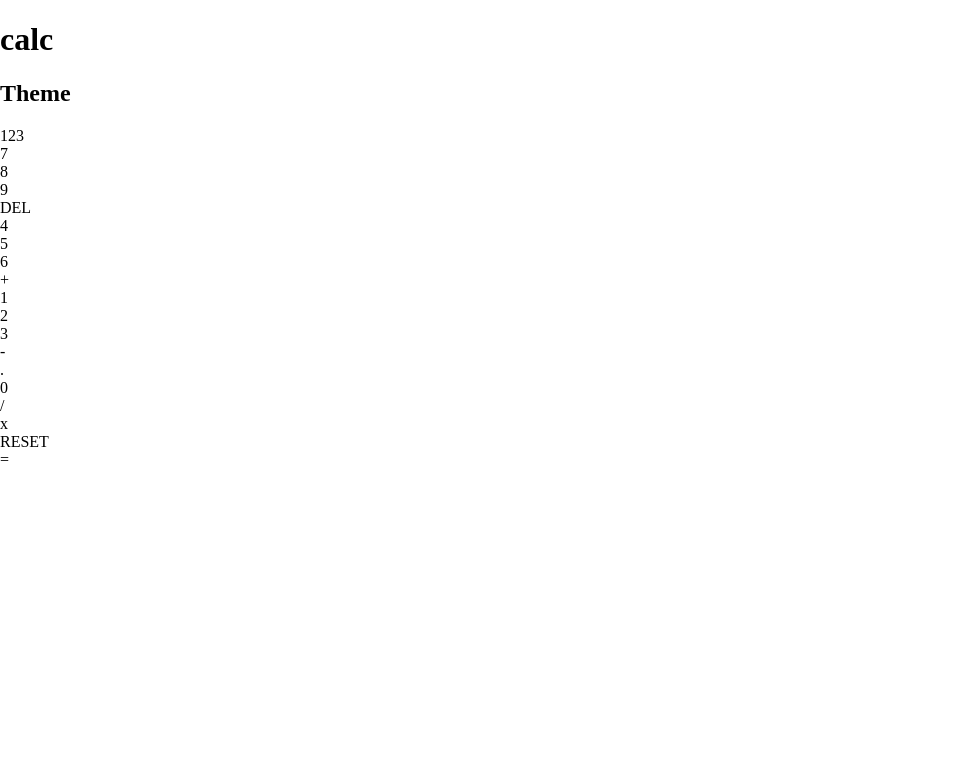
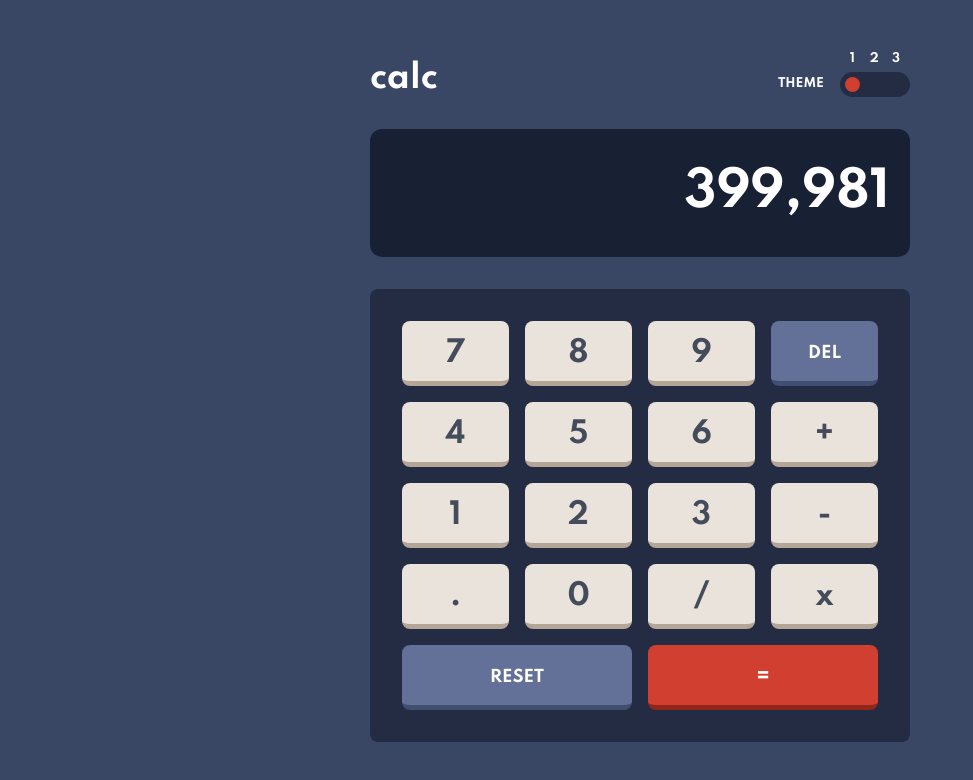
Before and after one commit to solvedbiscuit71/calculator-app, a React (Create React App) app: page / in a window 1280 px wide. Shown: the top 780 px of the page, without its empty margins (0-973 px from the left). Built offline with nearby package versions, Linux system fonts and the light colour scheme.

Commit message:
completed the styling the calculator

```diff
--- /dev/null
+++ b/public/theme.json
@@ -0,0 +1,59 @@
+{
+  "1": {
+    "--main-bg": "hsl(222, 26%, 31%)",
+    "--btn-grid-bg": "hsl(223, 31%, 20%)",
+    "--display-bg": "hsl(224, 36%, 15%)",
+
+    "--display-color": "white",
+    "--btn-primary-color": "hsl(221, 14%, 31%)",
+    "--btn-secondary-color": "white",
+    "--btn-warning-color": "white",
+
+    "--btn-primary-bg": "hsl(30, 25%, 89%)",
+    "--btn-primary-shadow": "hsl(28, 16%, 65%)",
+
+    "--btn-secondary-bg": "hsl(225, 21%, 49%)",
+    "--btn-secondary-shadow": "hsl(224, 28%, 35%)",
+
+    "--btn-warning-bg": "hsl(6, 63%, 50%)",
+    "--btn-warning-shadow": "hsl(6, 70%, 34%)"
+  },
+  "2": {
+    "--main-bg": "hsl(0, 0%, 90%)",
+    "--btn-grid-bg": "hsl(0, 5%, 81%)",
+    "--display-bg": "hsl(0, 0%, 93%)",
+
+    "--display-color": "hsl(60, 10%, 19%)",
+    "--btn-primary-color": "hsl(60, 10%, 19%)",
+    "--btn-secondary-color": "white",
+    "--btn-warning-color": "white",
+
+    "--btn-primary-bg": "hsl(45, 7%, 89%)",
+    "--btn-primary-shadow": "hsl(35, 11%, 61%)",
+
+    "--btn-secondary-bg": "hsl(185, 42%, 37%)",
+    "--btn-secondary-shadow": "hsl(185, 58%, 25%)",
+
+    "--btn-warning-bg": "hsl(25, 98%, 40%)",
+    "--btn-warning-shadow": "hsl(25, 99%, 27%)"
+  },
+  "3": {
+    "--main-bg": "hsl(268, 75%, 9%)",
+    "--btn-grid-bg": "hsl(268, 71%, 12%)",
+    "--display-bg": "hsl(268, 71%, 12%)",
+
+    "--display-color": "hsl(52, 100%, 62%)",
+    "--btn-primary-color": "hsl(52, 100%, 62%)",
+    "--btn-secondary-color": "white",
+    "--btn-warning-color": "hsl(198, 20%, 13%)",
+
+    "--btn-primary-bg": "hsl(268, 47%, 21%)",
+    "--btn-primary-shadow": "hsl(290, 70%, 36%)",
+
+    "--btn-secondary-bg": "hsl(281, 89%, 26%)",
+    "--btn-secondary-shadow": "hsl(285, 91%, 52%)",
+
+    "--btn-warning-bg": "hsl(176, 100%, 44%)",
+    "--btn-warning-shadow": "hsl(177, 92%, 70%)"
+  }
+}
--- a/src/components/Calc/Button.jsx
+++ b/src/components/Calc/Button.jsx
@@ -14,7 +14,7 @@ function Button(props) {
         props.onClick(props.value)
       }}
     >
-    {props.value}
+    <span> {props.value} </span>
     </div>
   );
 }
--- a/src/components/Calc/Header.jsx
+++ b/src/components/Calc/Header.jsx
@@ -10,8 +10,8 @@ function Header(props) {
           <span>2</span>
           <span>3</span>
 
-          <div className="toggle-btn">
-            <span className={`slicer slicer--${props.currentThemeNo}`}></span>
+          <div className="toggle-btn" onClick={props.onClick}>
+            <span className={`slider slider--${props.currentThemeNo}`}></span>
           </div>
         </div>
       </div>
--- a/src/components/Calc/index.jsx
+++ b/src/components/Calc/index.jsx
@@ -6,7 +6,8 @@ class Calc extends Component {
   constructor(props){
     super(props)
     this.state = {
-      currentThemeNo: 1
+      currentThemeNo: 1,
+      themes: {}
     }
   }
 
@@ -14,12 +15,38 @@ class Calc extends Component {
     console.log(value)
   }
 
+  handleToggle = () => {
+    const newTheme = this.state.currentThemeNo + 1 < 4 ? this.state.currentThemeNo + 1 : 1;
+    const newThemeColors = this.state.themes[newTheme]
+    console.log(newThemeColors)
+
+    for(const [key,value] of Object.entries(newThemeColors)){
+      document.documentElement.style.setProperty(key,value);
+    }
+    this.setState({
+      currentThemeNo: newTheme
+    })
+  }
+
+  componentDidMount() {
+    fetch("theme.json")
+      .then(data => data.json())
+      .then(data => {
+        this.setState({
+          themes: data
+        })
+      })
+      .catch(error => {
+        console.log(error)
+      })
+  }
+
   render() {
     return (
-    <>
-      <Header currentThemeNo={this.state.currentThemeNo} />
+    <div className="calc">
+      <Header currentThemeNo={this.state.currentThemeNo} onClick={this.handleToggle} />
 
-      <div className="display"></div>
+      <div className="display">399,981</div>
       <div className="btn-grid">
         <Button value={7} className="btn btn--primary" onClick={this.handleClick} />
         <Button value={8} className="btn btn--primary" onClick={this.handleClick} />
@@ -41,10 +68,10 @@ class Calc extends Component {
         <Button value="/" className="btn btn--primary" onClick={this.handleClick} />
         <Button value="x" className="btn btn--primary" onClick={this.handleClick} />
 
-        <Button value="RESET" className="btn btn--secondary row-span-2" onClick={this.handleClick} />
-        <Button value="=" className="btn btn--warning row-span-2" onClick={this.handleClick} />
+        <Button value="RESET" className="btn btn--secondary col-span-2" onClick={this.handleClick} />
+        <Button value="=" className="btn btn--warning col-span-2" onClick={this.handleClick} />
       </div>
-    </>
+    </div>
     );
   }
 }
--- a/src/styles/css/styles.css
+++ b/src/styles/css/styles.css
@@ -1,12 +1,187 @@
+@import url("https://fonts.googleapis.com/css2?family=Spartan:wght@700&display=swap");
 *, *::before, *::after {
   box-sizing: inherit;
 }
 
 :root {
   box-sizing: border-box;
+  font-family: "Spartan", sans-serif;
+  --main-bg: hsl(222, 26%, 31%);
+  --btn-grid-bg: hsl(223, 31%, 20%);
+  --display-bg: hsl(224, 36%, 15%);
+  --display-color: white;
+  --btn-primary-color: hsl(221, 14%, 31%);
+  --btn-secondary-color: white;
+  --btn-warning-color: white;
+  --btn-primary-bg: hsl(30, 25%, 89%);
+  --btn-primary-shadow: hsl(28, 16%, 65%);
+  --btn-secondary-bg: hsl(225, 21%, 49%);
+  --btn-secondary-shadow: hsl(224, 28%, 35%);
+  --btn-warning-bg: hsl(6, 63%, 50%);
+  --btn-warning-shadow: hsl(6, 70%, 34%);
 }
 
 body {
   margin: 0;
   padding: 0;
 }
+
+main {
+  display: grid;
+  place-content: center;
+  min-height: 100vh;
+  background-color: var(--main-bg);
+}
+
+.calc {
+  display: flex;
+  gap: 2em;
+  flex-flow: column nowrap;
+  align-items: stretch;
+  width: min(540px, 80vw);
+}
+
+.header {
+  display: flex;
+  justify-content: space-between;
+  align-items: flex-end;
+}
+.header h1 {
+  margin: 0;
+  color: var(--display-color);
+}
+
+.theme-switcher {
+  display: flex;
+  gap: 1em;
+  align-items: center;
+}
+.theme-switcher h2 {
+  margin: 0;
+  color: var(--display-color);
+  font-size: 0.75rem;
+  text-transform: uppercase;
+}
+
+.toggle {
+  position: relative;
+}
+
+.toggle > span {
+  color: var(--display-color);
+  font-size: 0.75rem;
+  position: absolute;
+  top: -20px;
+}
+
+.toggle > span:nth-child(1) {
+  left: 10px;
+}
+
+.toggle > span:nth-child(2) {
+  left: 30px;
+}
+
+.toggle > span:nth-child(3) {
+  left: 52px;
+}
+
+.toggle-btn {
+  width: 70px;
+  height: 25px;
+  background-color: var(--btn-grid-bg);
+  border: none;
+  border-radius: 2em;
+  position: relative;
+}
+
+.toggle-btn:hover {
+  cursor: pointer;
+}
+
+.toggle-btn .slider {
+  width: 15px;
+  height: 15px;
+  position: absolute;
+  top: 5px;
+  background-color: var(--btn-warning-bg);
+  border: none;
+  border-radius: 50%;
+}
+
+.slider--1 {
+  left: 5px;
+}
+
+.slider--2 {
+  left: calc(50% - 7.5px);
+}
+
+.slider--3 {
+  right: 5px;
+}
+
+.display {
+  min-height: clamp(88px, 20vw, 128px);
+  font-size: clamp(2rem, 7.5vw, 3rem);
+  padding: 22px 20px;
+  background-color: var(--display-bg);
+  border: none;
+  border-radius: 0.25em;
+  color: var(--display-color);
+  display: flex;
+  justify-content: flex-end;
+  align-items: center;
+}
+
+.btn-grid {
+  display: grid;
+  grid-template-columns: repeat(4, 1fr);
+  padding: 2em;
+  gap: 1em;
+  background-color: var(--btn-grid-bg);
+  border: none;
+  border-radius: 0.5em;
+}
+
+.btn {
+  min-height: 65px;
+  display: flex;
+  justify-content: center;
+  align-items: center;
+  border: none;
+  border-radius: 8px;
+}
+.btn span {
+  position: relative;
+  top: 2.5px;
+}
+
+.btn:hover {
+  cursor: pointer;
+}
+
+.btn--primary {
+  background-color: var(--btn-primary-bg);
+  color: var(--btn-primary-color);
+  border-bottom: 5px solid var(--btn-primary-shadow);
+  font-size: 1.8rem;
+}
+
+.btn--secondary {
+  background-color: var(--btn-secondary-bg);
+  color: var(--btn-secondary-color);
+  border-bottom: 5px solid var(--btn-secondary-shadow);
+  font-size: 1rem;
+}
+
+.btn--warning {
+  background-color: var(--btn-warning-bg);
+  color: var(--btn-warning-color);
+  border-bottom: 5px solid var(--btn-warning-shadow);
+  font-size: 1.25rem;
+}
+
+.col-span-2 {
+  grid-column: span 2;
+}
--- a/src/styles/sass/styles.scss
+++ b/src/styles/sass/styles.scss
@@ -1,12 +1,216 @@
+@import url('https://fonts.googleapis.com/css2?family=Spartan:wght@700&display=swap');
+
 *,*::before,*::after {
   box-sizing: inherit;
 }
 
 :root {
   box-sizing: border-box;
+  font-family: 'Spartan', sans-serif;
+
+  --main-bg: hsl(222, 26%, 31%);
+  --btn-grid-bg: hsl(223, 31%, 20%);
+  --display-bg: hsl(224, 36%, 15%);
+
+  --display-color: white;
+  --btn-primary-color: hsl(221, 14%, 31%);
+  --btn-secondary-color: white;
+  --btn-warning-color: white;
+
+  --btn-primary-bg: hsl(30, 25%, 89%);
+  --btn-primary-shadow: hsl(28, 16%, 65%);
+
+  --btn-secondary-bg: hsl(225, 21%, 49%);
+  --btn-secondary-shadow: hsl(224, 28%, 35%);
+
+  --btn-warning-bg: hsl(6, 63%, 50%);
+  --btn-warning-shadow: hsl(6, 70%, 34%);
 }
 
 body {
   margin: 0;
   padding: 0;
 }
+
+main {
+  display: grid;
+  place-content: center;
+  min-height: 100vh;
+
+  background-color: var(--main-bg)
+}
+
+.calc {
+  display: flex;
+  gap: 2em;
+
+  flex-flow: column nowrap;
+  align-items: stretch;
+
+  width: min(540px,80vw);
+}
+
+.header {
+  display: flex;
+  justify-content: space-between;
+  align-items: flex-end;
+
+  h1 {
+    margin: 0;
+    color: var(--display-color)
+  }
+}
+
+.theme-switcher {
+  display: flex;
+  gap: 1em;
+  align-items: center;
+
+  h2 {
+    margin: 0;
+    color: var(--display-color);
+
+    font-size: .75rem;
+    text-transform: uppercase;
+  }
+}
+
+.toggle {
+  position: relative;
+}
+
+.toggle>span {
+  color: var(--display-color);
+  font-size: .75rem;
+
+  position: absolute;
+  top: -20px;
+}
+
+.toggle>span:nth-child(1) {
+  left: 10px;
+}
+
+.toggle>span:nth-child(2) {
+  left: 30px;
+}
+
+.toggle>span:nth-child(3) {
+  left: 52px;
+}
+
+.toggle-btn {
+  width: 70px;
+  height: 25px;
+
+  background-color: var(--btn-grid-bg);
+  border: none;
+  border-radius: 2em;
+
+  position: relative;
+}
+
+.toggle-btn:hover {
+  cursor: pointer;
+}
+
+.toggle-btn .slider {
+  width: 15px;
+  height: 15px;
+
+  position: absolute;
+  top: 5px;
+
+  background-color: var(--btn-warning-bg);
+  border: none;
+  border-radius: 50%;
+}
+
+.slider--1 {
+  left: 5px;
+}
+
+.slider--2 {
+  left: calc(50% - 7.5px);
+}
+
+.slider--3 {
+  right: 5px;
+}
+
+.display {
+  min-height: clamp(88px,20vw,128px);
+  font-size: clamp(2rem,7.5vw,3rem);
+
+  padding: 22px 20px;
+
+  background-color: var(--display-bg);
+  border: none;
+  border-radius: .25em;
+
+  color: var(--display-color);
+
+  display: flex;
+  justify-content: flex-end;
+  align-items: center;
+}
+
+.btn-grid {
+  display: grid;
+  grid-template-columns: repeat(4,1fr);
+
+  padding: 2em;
+  gap: 1em;
+
+  background-color: var(--btn-grid-bg);
+  border: none;
+  border-radius: .5em;
+}
+
+.btn {
+  min-height: 65px;
+
+  display: flex;
+  justify-content: center;
+  align-items: center;
+
+  border: none;
+  border-radius: 8px;
+
+  span {
+    position: relative;
+    top: 2.5px;
+  }
+}
+
+.btn:hover {
+  cursor: pointer;
+}
+
+.btn--primary {
+  background-color: var(--btn-primary-bg);
+  color: var(--btn-primary-color);
+
+  border-bottom: 5px solid var(--btn-primary-shadow);
+  font-size: 1.8rem;
+}
+
+.btn--secondary {
+  background-color: var(--btn-secondary-bg);
+  color: var(--btn-secondary-color);
+
+  border-bottom: 5px solid var(--btn-secondary-shadow);
+  font-size: 1rem;
+}
+
+.btn--warning {
+  background-color: var(--btn-warning-bg);
+  color: var(--btn-warning-color);
+
+  border-bottom: 5px solid var(--btn-warning-shadow);
+  font-size: 1.25rem;
+}
+
+.col-span-2 {
+  grid-column: span 2;
+}
```
